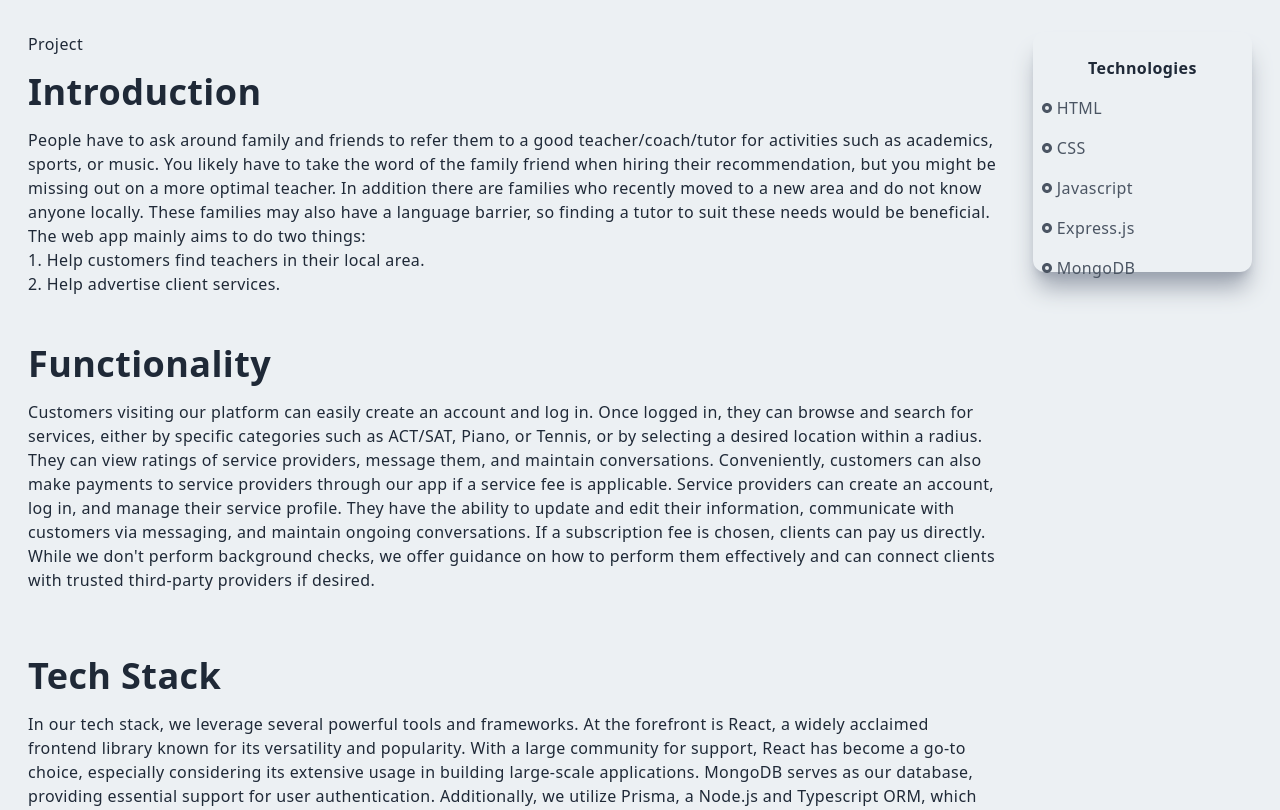
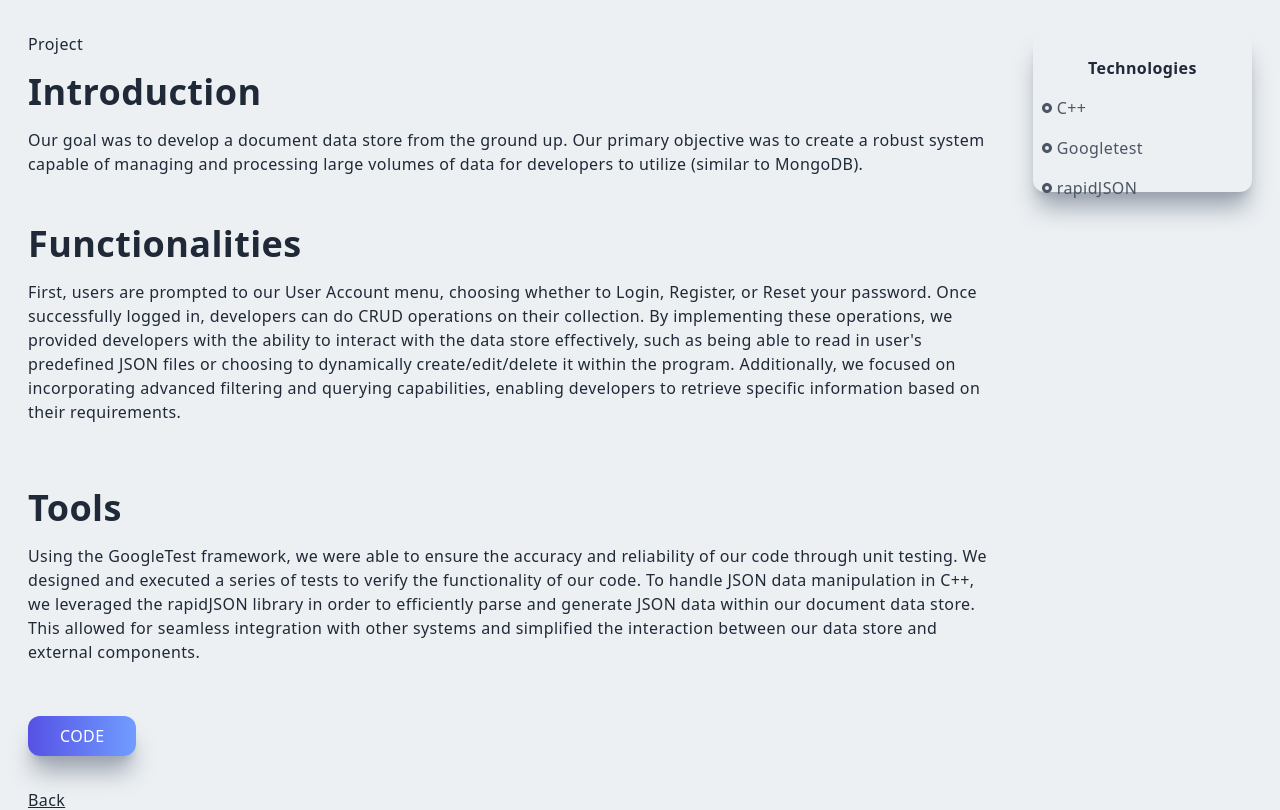
Before and after one commit to JeffyWongo/personal-website, a Next.js app: page /organicDB in a window 1280 px wide. Shown: the part 400-1210 px from the top of the page. Built offline with nearby package versions, Linux system fonts and the light colour scheme.

Commit message:
edited project descriptions

```diff
--- a/app/aerosol/page.jsx
+++ b/app/aerosol/page.jsx
@@ -27,58 +27,52 @@ const aerosolPage = () => {
           <p className="">Project</p>
           <h2 className="py-4">Introduction</h2>
           <p className="mb-12">
-            People have to ask around family and friends to refer them to a good
-            teacher/coach/tutor for activities such as academics, sports, or
-            music. You likely have to take the word of the family friend when
-            hiring their recommendation, but you might be missing out on a more
-            optimal teacher. In addition there are families who recently moved
-            to a new area and do not know anyone locally. These families may
-            also have a language barrier, so finding a tutor to suit these needs
-            would be beneficial. The web app mainly aims to do two things:
-            <p>1. Help customers find teachers in their local area.</p>
-            <p>2. Help advertise client services.</p>
+            Los Angeles is known for its poor air quality due to high levels of
+            air pollution. Aerosols are an important component of air pollution
+            and can have negative effects on human health. By building a model
+            to predict aerosol concentrations, it can help better understand the
+            relationship and factors between weather conditions and high levels
+            of air pollution in any region. Our objective was to analyze the
+            relationship between weather conditions and atmospheric aerosol
+            concentrations in the Los Angeles, California region.
           </p>
-          <h2>Functionality</h2>
+          <h2>Data Sources</h2>
           <p className="py-4 mb-12">
-            Customers visiting our platform can easily create an account and log
-            in. Once logged in, they can browse and search for services, either
-            by specific categories such as ACT/SAT, Piano, or Tennis, or by
-            selecting a desired location within a radius. They can view ratings
-            of service providers, message them, and maintain conversations.
-            Conveniently, customers can also make payments to service providers
-            through our app if a service fee is applicable. Service providers
-            can create an account, log in, and manage their service profile.
-            They have the ability to update and edit their information,
-            communicate with customers via messaging, and maintain ongoing
-            conversations. If a subscription fee is chosen, clients can pay us
-            directly. While we don't perform background checks, we offer
-            guidance on how to perform them effectively and can connect clients
-            with trusted third-party providers if desired.
+            We used three different data sets and put them together to create
+            our final dataset. The first dataset consisted of weather data with
+            45 features from 2000 to 2022. Out of the 45 features, we selected
+            the following: TMIN (min. temperature), TMAX (max. temperature),
+            PRCP (precipitation), and AWND (average daily wind speed). The
+            second dataset contained nitrous oxide data (NOx/pollution) and the
+            third dataset had particulate matter 2.5mm (PM2.5). All three were
+            combined to create our final dataset.
           </p>
-
-          <h2>Tech Stack</h2>
-          <p className="py-4 mb-5">
-            In our tech stack, we leverage several powerful tools and
-            frameworks. At the forefront is React, a widely acclaimed frontend
-            library known for its versatility and popularity. With a large
-            community for support, React has become a go-to choice, especially
-            considering its extensive usage in building large-scale
-            applications. MongoDB serves as our database, providing essential
-            support for user authentication. Additionally, we utilize Prisma, a
-            Node.js and Typescript ORM, which offers seamless communication with
-            the database through an intuitive data model. With automated
-            migrations, type-safety, and auto-completion, Prisma streamlines our
-            development process. Node.js, an asynchronous event-driven
-            JavaScript runtime, enables us to build scalable network
-            applications. It creates a browser-like environment outside of the
-            browser, allowing us to run JavaScript code efficiently. Finally, we
-            embrace Next.js, a flexible React framework designed to build fast
-            web applications. Leveraging server-side rendering, Next.js
-            significantly contributes to Search Engine Optimization (SEO) and
-            offers a comprehensive set of building blocks for our development
-            needs.
+          <h2>Analysis</h2>
+          <p className="py-4 mb-12">
+            We used K-NN regression to predict NOx and PM2.5. Before starting,
+            the features were standardized with the exception of the target data
+            that we planned to predict. To test our regression model, we used
+            leave-one-out cross-validation. Our value of k was calculated using
+            the square root of the size of the data. When used to predict NOx,
+            our regression model performed well and was able to predict values
+            with low error.
           </p>
-
+          <h2>Results</h2>
+          <p className="py-4 mb-12">
+            For the results of our analysis, we can conclude that K-NN
+            regression was great for predicting NOx using maximum and minimum
+            temperature, average precipitation, and average wind speeds. With
+            the output values of mean-squared error from running K-NN
+            regression, predicting NOx achieved a close to 0 value with similar
+            predicted versus actual values. Our model had .98 accuracy and .002
+            MSE for predicting NOx levels. The K-NN classifier was successful in
+            classifying PM2.5 and NOx measurements into their actual
+            corresponding AQI danger categories. TMAX and TMIN have a strong
+            positive correlation as they are both temperate-related and measure
+            the same values. AWND has a weak positive correlation with TMIN and
+            PRCP. PM2.5 and Avg_NOx have a weak positive correlation. Avg_NOx
+            has a moderate negative correlation with TMIN and AWND.
+          </p>
           <a
             href="https://github.com/JeffyWongo/CS105-project"
             target="_blank"
@@ -86,28 +80,31 @@ const aerosolPage = () => {
             className="mr-8"
           >
             <button className="px-8 py-2 mt-4 dark:shadow-sm dark:border dark:border-gray-400">
-              Code
+              Report
             </button>
           </a>
         </div>
-        <div className="col-span-4 md:col-span-1 h-[30vh] shadow-xl shadow-gray-400 rounded-xl py-4 dark:shadow-sm dark:border dark:border-gray-400">
+        <div className="col-span-4 md:col-span-1 h-[35vh] shadow-xl shadow-gray-400 rounded-xl py-4 dark:shadow-sm dark:border dark:border-gray-400">
           <div className="p-2">
             <p className="text-center font-bold pb-2">Technologies</p>
             <div className="grid grid-cols-3 md:grid-cols-1 ">
               <p className="text-gray-600 py-2 flex items-center dark:text-white">
-                <RiRadioButtonFill className="pr-1" /> HTML
+                <RiRadioButtonFill className="pr-1" /> Python
               </p>
               <p className="text-gray-600 py-2 flex items-center dark:text-white">
-                <RiRadioButtonFill className="pr-1" /> CSS
+                <RiRadioButtonFill className="pr-1" /> pandas
               </p>
               <p className="text-gray-600 py-2 flex items-center dark:text-white">
-                <RiRadioButtonFill className="pr-1" /> Javascript
+                <RiRadioButtonFill className="pr-1" /> NumPy
               </p>
               <p className="text-gray-600 py-2 flex items-center dark:text-white">
-                <RiRadioButtonFill className="pr-1" /> Express.js
+                <RiRadioButtonFill className="pr-1" /> Matplotlib
               </p>
               <p className="text-gray-600 py-2 flex items-center dark:text-white">
-                <RiRadioButtonFill className="pr-1" /> MongoDB
+                <RiRadioButtonFill className="pr-1" /> sckikit-learn
+              </p>
+              <p className="text-gray-600 py-2 flex items-center dark:text-white">
+                <RiRadioButtonFill className="pr-1" /> seaborn
               </p>
             </div>
           </div>
--- a/app/organicDB/page.jsx
+++ b/app/organicDB/page.jsx
@@ -27,60 +27,39 @@ const organicPage = () => {
           <p className="">Project</p>
           <h2 className="py-4">Introduction</h2>
           <p className="mb-12">
-            People have to ask around family and friends to refer them to a good
-            teacher/coach/tutor for activities such as academics, sports, or
-            music. You likely have to take the word of the family friend when
-            hiring their recommendation, but you might be missing out on a more
-            optimal teacher. In addition there are families who recently moved
-            to a new area and do not know anyone locally. These families may
-            also have a language barrier, so finding a tutor to suit these needs
-            would be beneficial. The web app mainly aims to do two things:
-            <p>1. Help customers find teachers in their local area.</p>
-            <p>2. Help advertise client services.</p>
+            Our goal was to develop a document data store from the ground up.
+            Our primary objective was to create a robust system capable of
+            managing and processing large volumes of data for developers to
+            utilize (similar to MongoDB).
           </p>
-          <h2>Functionality</h2>
+          <h2>Functionalities</h2>
           <p className="py-4 mb-12">
-            Customers visiting our platform can easily create an account and log
-            in. Once logged in, they can browse and search for services, either
-            by specific categories such as ACT/SAT, Piano, or Tennis, or by
-            selecting a desired location within a radius. They can view ratings
-            of service providers, message them, and maintain conversations.
-            Conveniently, customers can also make payments to service providers
-            through our app if a service fee is applicable. Service providers
-            can create an account, log in, and manage their service profile.
-            They have the ability to update and edit their information,
-            communicate with customers via messaging, and maintain ongoing
-            conversations. If a subscription fee is chosen, clients can pay us
-            directly. While we don't perform background checks, we offer
-            guidance on how to perform them effectively and can connect clients
-            with trusted third-party providers if desired.
+            First, users are prompted to our User Account menu, choosing whether
+            to Login, Register, or Reset your password. Once successfully logged
+            in, developers can do CRUD operations on their collection. By
+            implementing these operations, we provided developers with the
+            ability to interact with the data store effectively, such as being
+            able to read in user's predefined JSON files or choosing to
+            dynamically create/edit/delete it within the program. Additionally, we focused
+            on incorporating advanced filtering and querying capabilities,
+            enabling developers to retrieve specific information based on their
+            requirements.
           </p>
 
-          <h2>Tech Stack</h2>
+          <h2>Tools</h2>
           <p className="py-4 mb-5">
-            In our tech stack, we leverage several powerful tools and
-            frameworks. At the forefront is React, a widely acclaimed frontend
-            library known for its versatility and popularity. With a large
-            community for support, React has become a go-to choice, especially
-            considering its extensive usage in building large-scale
-            applications. MongoDB serves as our database, providing essential
-            support for user authentication. Additionally, we utilize Prisma, a
-            Node.js and Typescript ORM, which offers seamless communication with
-            the database through an intuitive data model. With automated
-            migrations, type-safety, and auto-completion, Prisma streamlines our
-            development process. Node.js, an asynchronous event-driven
-            JavaScript runtime, enables us to build scalable network
-            applications. It creates a browser-like environment outside of the
-            browser, allowing us to run JavaScript code efficiently. Finally, we
-            embrace Next.js, a flexible React framework designed to build fast
-            web applications. Leveraging server-side rendering, Next.js
-            significantly contributes to Search Engine Optimization (SEO) and
-            offers a comprehensive set of building blocks for our development
-            needs.
+            Using the GoogleTest framework, we were able to ensure the accuracy
+            and reliability of our code through unit testing. We designed and
+            executed a series of tests to verify the functionality of our code.
+            To handle JSON data manipulation in C++, we leveraged the rapidJSON
+            library in order to efficiently parse and generate JSON data within
+            our document data store. This allowed for seamless integration with
+            other systems and simplified the interaction between our data store
+            and external components.
           </p>
 
           <a
-            href="https://github.com/JeffyWongo/CS105-project"
+            href="https://github.com/JeffyWongo/cs180-23-organic-programming"
             target="_blank"
             rel="noreferrer"
             className="mr-8"
@@ -90,24 +69,18 @@ const organicPage = () => {
             </button>
           </a>
         </div>
-        <div className="col-span-4 md:col-span-1 h-[30vh] shadow-xl shadow-gray-400 rounded-xl py-4 dark:shadow-sm dark:border dark:border-gray-400">
+        <div className="col-span-4 md:col-span-1 h-[20vh] shadow-xl shadow-gray-400 rounded-xl py-4 dark:shadow-sm dark:border dark:border-gray-400">
           <div className="p-2">
             <p className="text-center font-bold pb-2">Technologies</p>
             <div className="grid grid-cols-3 md:grid-cols-1 ">
               <p className="text-gray-600 py-2 flex items-center dark:text-white">
-                <RiRadioButtonFill className="pr-1" /> HTML
+                <RiRadioButtonFill className="pr-1" /> C++
               </p>
               <p className="text-gray-600 py-2 flex items-center dark:text-white">
-                <RiRadioButtonFill className="pr-1" /> CSS
+                <RiRadioButtonFill className="pr-1" /> Googletest
               </p>
               <p className="text-gray-600 py-2 flex items-center dark:text-white">
-                <RiRadioButtonFill className="pr-1" /> Javascript
-              </p>
-              <p className="text-gray-600 py-2 flex items-center dark:text-white">
-                <RiRadioButtonFill className="pr-1" /> Express.js
-              </p>
-              <p className="text-gray-600 py-2 flex items-center dark:text-white">
-                <RiRadioButtonFill className="pr-1" /> MongoDB
+                <RiRadioButtonFill className="pr-1" /> rapidJSON
               </p>
             </div>
           </div>
--- a/app/tootr/page.jsx
+++ b/app/tootr/page.jsx
@@ -95,19 +95,16 @@ const tootrPage = () => {
             <p className="text-center font-bold pb-2">Technologies</p>
             <div className="grid grid-cols-3 md:grid-cols-1 ">
               <p className="text-gray-600 py-2 flex items-center dark:text-white">
-                <RiRadioButtonFill className="pr-1" /> HTML
+                <RiRadioButtonFill className="pr-1" /> Next.js
               </p>
               <p className="text-gray-600 py-2 flex items-center dark:text-white">
-                <RiRadioButtonFill className="pr-1" /> CSS
+                <RiRadioButtonFill className="pr-1" /> Typescript
               </p>
               <p className="text-gray-600 py-2 flex items-center dark:text-white">
-                <RiRadioButtonFill className="pr-1" /> Javascript
+                <RiRadioButtonFill className="pr-1" /> Firebase
               </p>
               <p className="text-gray-600 py-2 flex items-center dark:text-white">
-                <RiRadioButtonFill className="pr-1" /> Express.js
-              </p>
-              <p className="text-gray-600 py-2 flex items-center dark:text-white">
-                <RiRadioButtonFill className="pr-1" /> MongoDB
+                <RiRadioButtonFill className="pr-1" /> Prisma
               </p>
             </div>
           </div>
--- a/components/Contact.jsx
+++ b/components/Contact.jsx
@@ -23,6 +23,19 @@ const Contact = () => {
       progress: undefined,
       theme: "dark",
     });
+  };
+
+  const notifyError = () => {
+    toast.error('Error Sending Message.', {
+      position: "top-center",
+      autoClose: 5000,
+      hideProgressBar: false,
+      closeOnClick: true,
+      pauseOnHover: true,
+      draggable: true,
+      progress: undefined,
+      theme: "dark",
+      });
   };
 
   async function handleSubmit(event) {
@@ -55,6 +68,7 @@ const Contact = () => {
     if (!response.ok) {
       console.log("Error sending message");
       setLoading(false);
+      notifyError()
     }
   }
 
--- a/components/Navbar.jsx
+++ b/components/Navbar.jsx
@@ -44,12 +44,12 @@ const Navbar = () => {
           <div
             className={
               shadow
-                ? "ml-4 text-2xl uppercase hover:border-b transition-all duration-300"
-                : "ml-4 text-3xl uppercase hover:border-b transition-all duration-300"
+                ? "ml-4 text-2xl font-semibold hover:border-b transition-all duration-300 text-gray-700 dark:text-gray-200"
+                : "ml-4 text-3xl font-semibold hover:border-b transition-all duration-300 text-gray-700 dark:text-gray-200"
             }
             alt="name"
           >
-            Jeff Hwang
+            JEFF HWANG
           </div>
         </Link>
         <div>
```
